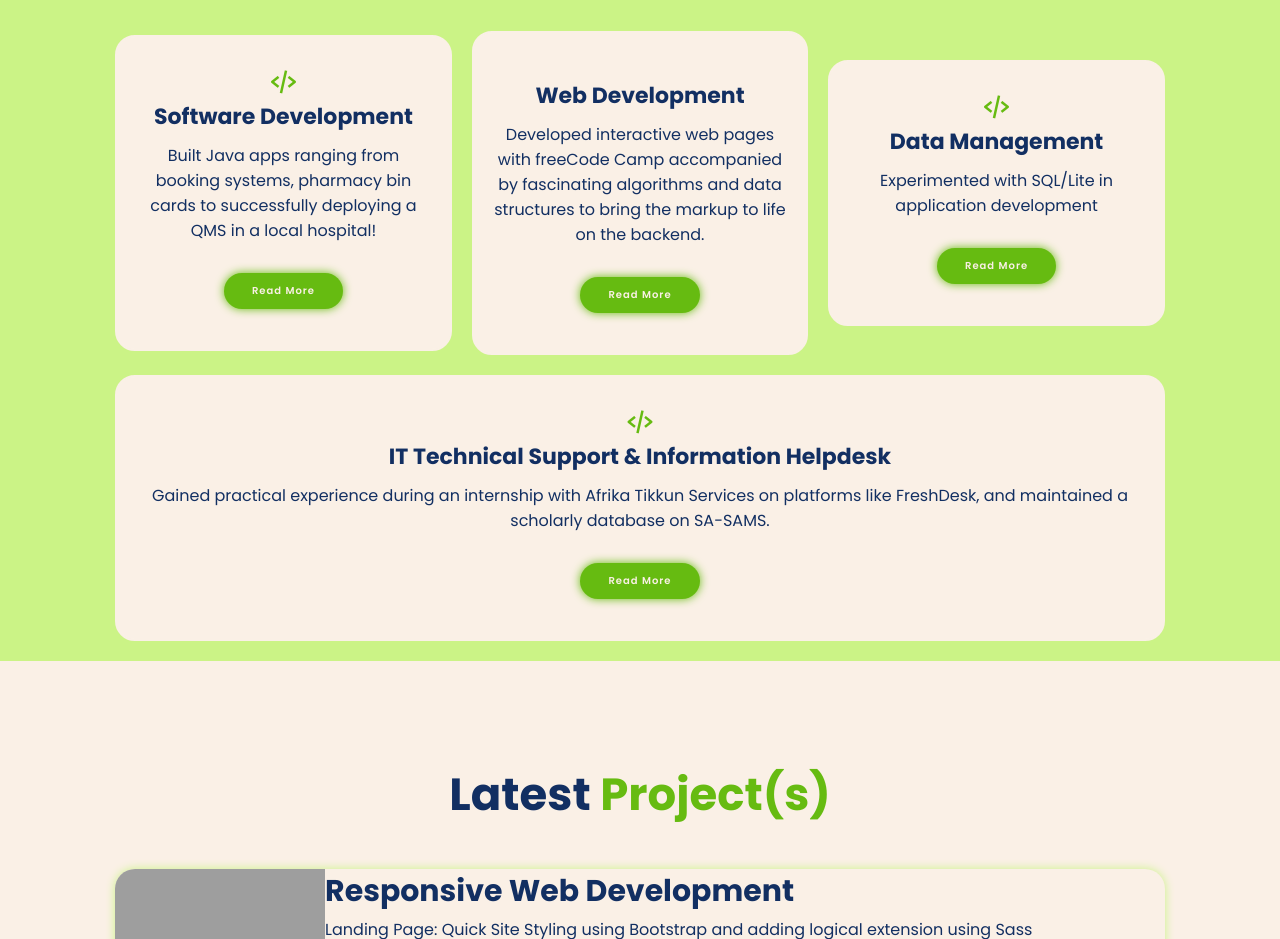
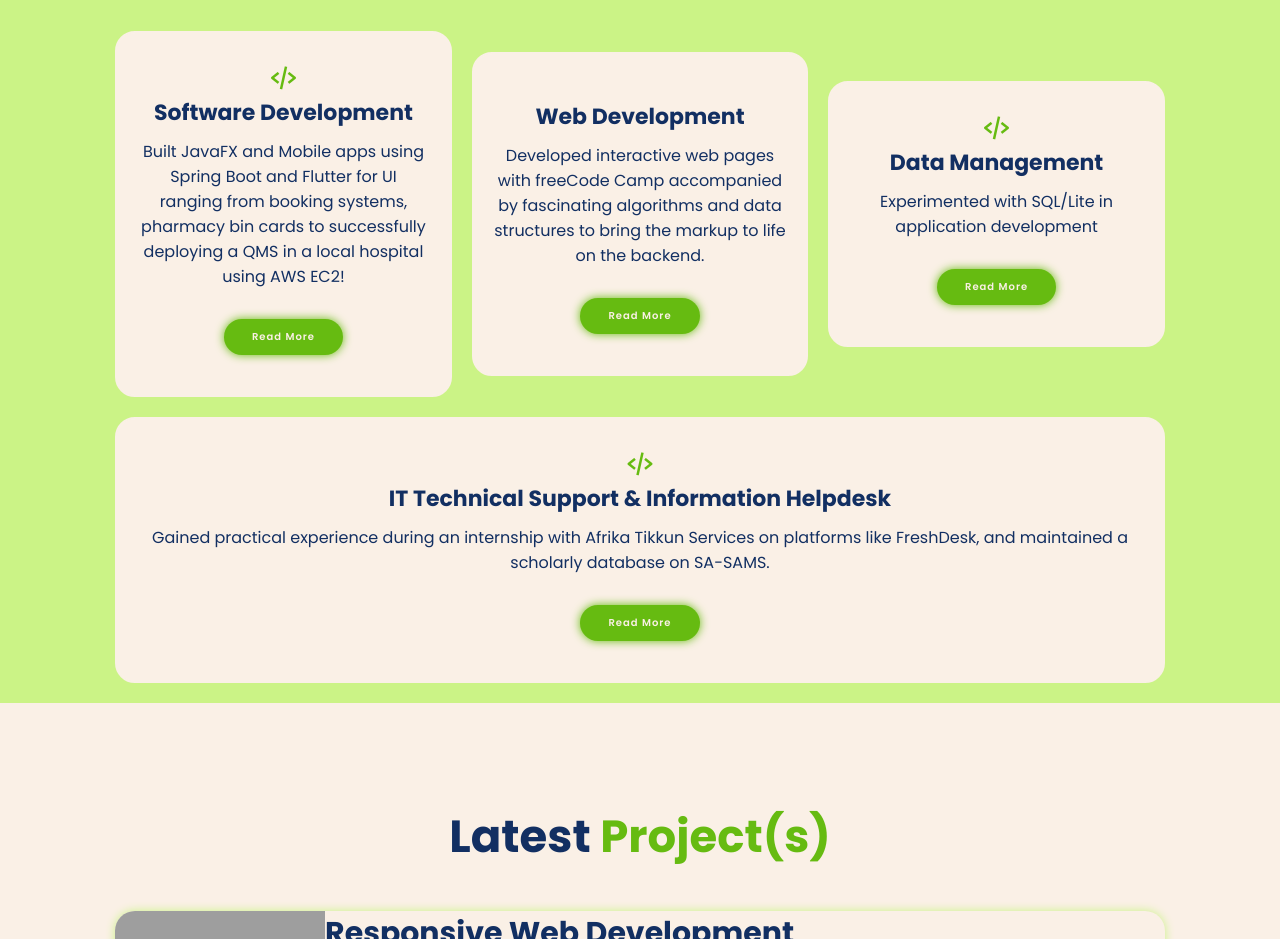
Before and after one commit to Pluggamaro/Superfolio, a plain HTML site: page index.html in a window 1280 px wide. Shown: the part 1920-2859 px from the top of the page. Drawn offline with nearby package versions, Linux system fonts and the light colour scheme; grey boxes are pictures that could not be loaded.

Commit message:
Update index.html

```diff
--- a/index.html
+++ b/index.html
@@ -68,7 +68,7 @@
             <div class='services-box'>
               <i class='bx bx-code-alt' ></i>
               <h3>Software Development</h3>
-              <p>Built Java apps ranging from booking systems, pharmacy bin cards to successfully deploying a QMS in a local hospital!</p>
+              <p>Built JavaFX and Mobile apps using Spring Boot and Flutter for UI ranging from booking systems, pharmacy bin cards to successfully deploying a QMS in a local hospital using AWS EC2!</p>
               <a href='#' class='btn'>Read More</a></div>
               <div class='services-box'>
               <i class='bx' ></i>
```
